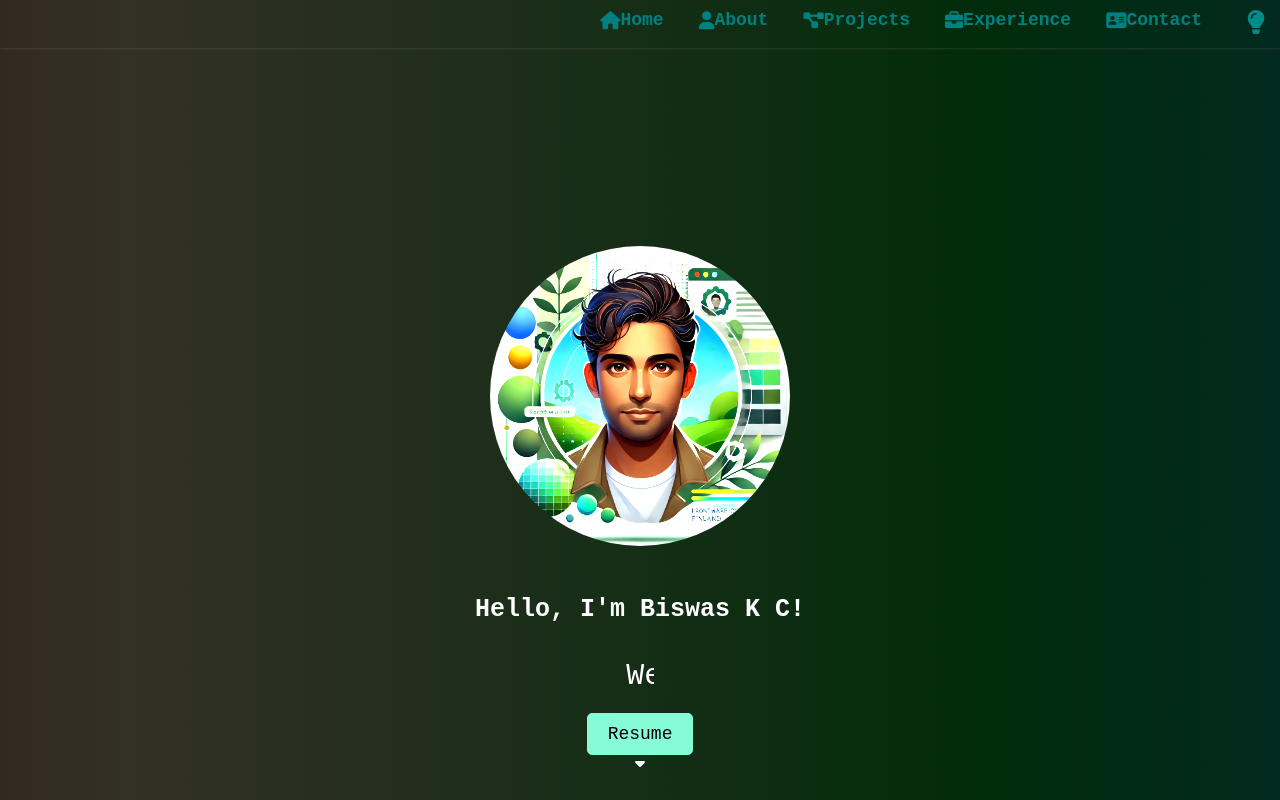
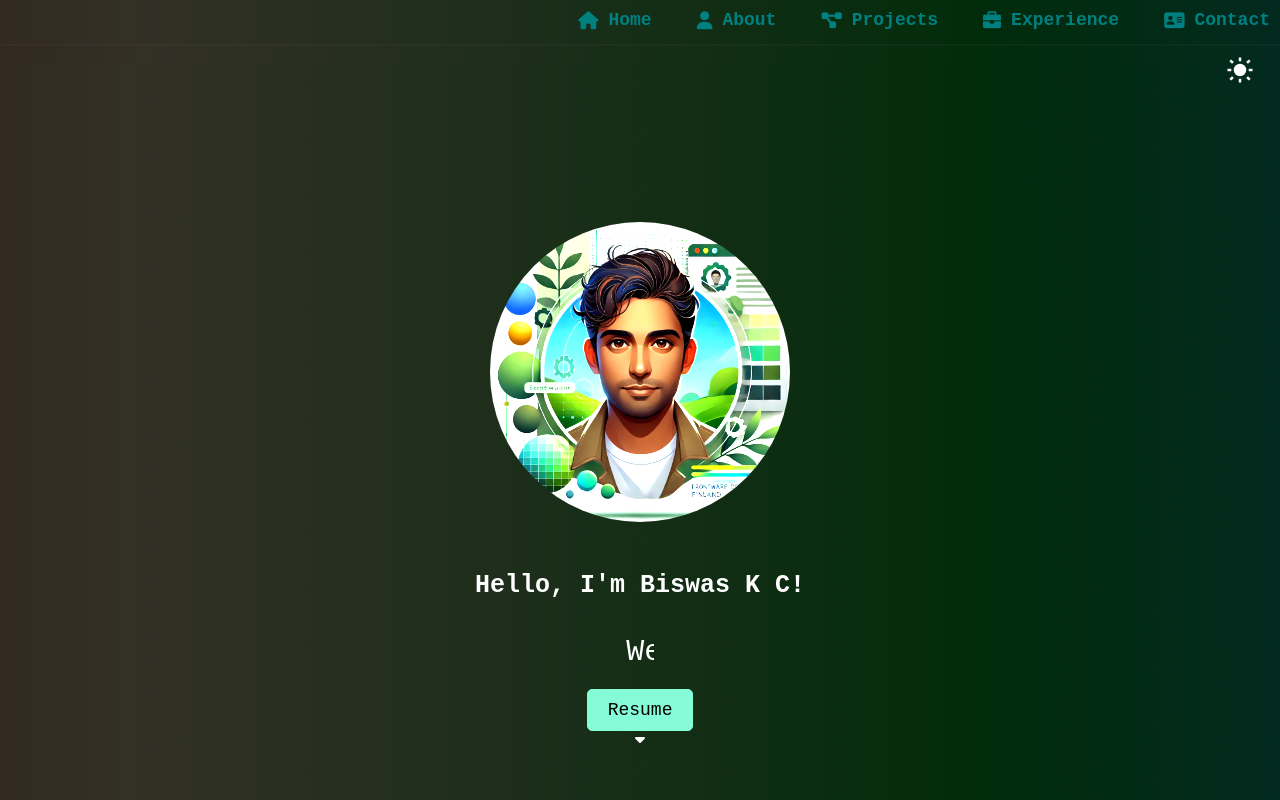
Before and after one commit to biswaskc57/Portfolio, a React (Create React App) app: page / in a window 1280 px wide. Shown: the top 800 px of the page. Built offline with nearby package versions, Linux system fonts and the light colour scheme; no server answers.

Commit message:
Fixed theme button

```diff
--- a/src/App.tsx
+++ b/src/App.tsx
@@ -9,6 +9,7 @@ import Footer from './components/Footer/Footer';
 import GoToTop from './components/GoToTop/GoToTop';
 import Contact from './components/Contact/Contact';
 import Navigation from './components/Navigation/Navigation';
+import ThemeToggle from './components/ToggleButton/ToggleButton';
 
 interface SectionRefs {
   about: React.RefObject<HTMLDivElement>;
@@ -74,7 +75,8 @@ const App: React.FC = () => {
 
   return (
     <div className={`${styles.app} ${isDarkMode ? styles.darkTheme : styles.lightTheme}`}>
-      <Navigation isDarkMode={isDarkMode} setIsDarkMode={setIsDarkMode}/>
+      <Navigation />
+      <ThemeToggle isDarkMode={isDarkMode}setIsDarkMode={setIsDarkMode}/>
       <Menu />
       <div id="intro" ref={sectionRefs.current.intro}>
         <Intro />
--- a/src/components/Navigation/Navigation.module.scss
+++ b/src/components/Navigation/Navigation.module.scss
@@ -52,6 +52,10 @@
     transform: scale(1.1);
 }
 
+.appNav li a i {
+    margin: 0 10px;
+}
+
 @media only screen and (min-width: 280px) and (max-width: 920px) {
 
     .appNav ul {
--- a/src/components/Navigation/Navigation.tsx
+++ b/src/components/Navigation/Navigation.tsx
@@ -4,12 +4,7 @@ import { navItems } from "../../data";
 import useScrollOn from '../../components/Hooks/useOnScroll';
 import ThemeToggle from '../ToggleButton/ToggleButton';
 
-interface NavigationProps {
-    isDarkMode: boolean;
-    setIsDarkMode: React.Dispatch<React.SetStateAction<boolean>>
-}
-
-const Navigation: React.FC<NavigationProps> = ({isDarkMode, setIsDarkMode}) => {
+const Navigation: React.FC = () => {
   const scrollY = useScrollOn();
   const [isVisible, setIsVisible] = useState(false);
   const [lastScrollY, setLastScrollY] = useState(scrollY);
@@ -46,7 +41,6 @@ const Navigation: React.FC<NavigationProps> = ({isDarkMode, setIsDarkMode}) => {
           </li>
         ))}
       </ul>
-      <ThemeToggle isDarkMode={isDarkMode}setIsDarkMode={setIsDarkMode}/>
     </nav>
   );
 };
--- a/src/components/ToggleButton/ToggleButton.tsx
+++ b/src/components/ToggleButton/ToggleButton.tsx
@@ -3,21 +3,42 @@
 import React from 'react';
 import styles from './toggleButton.module.scss';
 
-
 interface ThemeToggleProps {
   isDarkMode: boolean;
   setIsDarkMode: (value: boolean) => void;
 }
+
 const ThemeToggle: React.FC<ThemeToggleProps> = ({ isDarkMode, setIsDarkMode }) => {
-
-  // Toggle the theme
   const handleToggle = () => {
     setIsDarkMode(!isDarkMode);
   };
 
   return (
-    <div onClick={handleToggle} style={{ cursor: 'pointer', fontSize: '24px' }}>
-      <i className={`${styles.themeToggle} fas ${isDarkMode ? 'fa-lightbulb' : 'fa-moon'}`}></i>
+    <div className={styles.themeToggle}>
+      <button onClick={handleToggle} className={styles.themeToggleIcon} aria-label="Toggle Theme">
+        {isDarkMode ? (
+          <svg width="30" height="30" viewBox="0 0 24 24" fill="none" xmlns="http://www.w3.org/2000/svg">
+            <circle cx="12" cy="12" r="5" fill="white" />
+            <g stroke="white" strokeWidth="2">
+              <line x1="12" y1="2" x2="12" y2="5" />
+              <line x1="12" y1="19" x2="12" y2="22" />
+              <line x1="2" y1="12" x2="5" y2="12" />
+              <line x1="19" y1="12" x2="22" y2="12" />
+              <line x1="4.22" y1="4.22" x2="6.34" y2="6.34" />
+              <line x1="17.66" y1="17.66" x2="19.78" y2="19.78" />
+              <line x1="4.22" y1="19.78" x2="6.34" y2="17.66" />
+              <line x1="17.66" y1="6.34" x2="19.78" y2="4.22" />
+            </g>
+          </svg>
+        ) : (
+          <svg width="30" height="30" viewBox="0 0 24 24" fill="none" xmlns="http://www.w3.org/2000/svg">
+            <path
+              d="M21.75 13.5C20.8125 13.75 19.8125 13.875 18.75 13.875C13.25 13.875 8.875 9.5 8.875 4C8.875 2.9375 9 1.9375 9.25 1C5.25 2.375 2.375 6.0625 2.375 10.5C2.375 16.0625 6.9375 20.625 12.5 20.625C16.9375 20.625 20.625 17.75 22 13.75C21.9375 13.75 21.8125 13.5 21.75 13.5Z"
+              fill="black"
+            />
+          </svg>
+        )}
+      </button>
     </div>
   );
 };
--- a/src/components/ToggleButton/toggleButton.module.scss
+++ b/src/components/ToggleButton/toggleButton.module.scss
@@ -1,22 +1,28 @@
+// toggleButton.module.scss
+
+@use '../../variables' as *;
+
 .themeToggle {
-    background: inherit;
-    margin-left: 20px;
-    color: darkcyan;
-    /* top: 50px; */
-    /* right: 30px; */
-    padding: 10px 15px;
-    cursor: pointer;
-    transition: background-color 0.3s;
-
+  background: inherit;
+  display: flex;
+  justify-content: flex-end;
+  margin-left: 20px;
+  padding: 10px 15px;
+  transition: $box-shadow-color 0.3s;
+  box-sizing: $box-shadow-color;
 }
 
-.themeToggle:hover {
-  transform: scale(1);
+.themeToggleIcon {
+    padding: 5px;
+    position: fixed;
+    top: 40px;
+    right: 20px;
+    z-index: 999;
+    background: transparent;
+    border: none;
+    cursor: pointer;
+
+  &:hover {
+    transform: scale(1.1);
+  }
 }
-
-@media only screen and (min-width: 320px) and (max-width: 920px) {
-    .themeToggle {
-      display: block;
-    }
-
-  }
--- a/src/components/intro/Intro.module.scss
+++ b/src/components/intro/Intro.module.scss
@@ -5,7 +5,6 @@
   flex-direction: column;
   align-items: center;
   justify-content: center;
-  padding: 40px 50px;
   height: 100vh;
   width: auto;
   background-size: contain;
@@ -153,11 +152,6 @@ button {
     height: 200px;
   }
 
-  .typewriterText {
-    width: 30vw;
-    height: 40vw;
-  }
-
   .name {
     font-size: 12px;
   }
@@ -190,10 +184,6 @@ button {
     margin-top: 60px;
   }
 
-  .typewriterText {
-    width: 30vw;
-    height: 40vw;
-  }
 
   .name {
     font-size: 16px;
--- a/src/variables.scss
+++ b/src/variables.scss
@@ -7,7 +7,7 @@ $light-accent-color: #3498db;
 $dark-background: linear-gradient(90deg, #2a0903, #333026, #012c0b, #072544);
 $dark-font-color: #ffffff;
 $dark-accent-color: #bb86fc;
-$box-shadow-color: 0 0 3px rgba(192, 172, 172, 0.3);
+$box-shadow-color: 0 0 3px rgba(131, 105, 105, 0.3);
 
 // Theme Mixins
 @mixin lightTheme {
```
